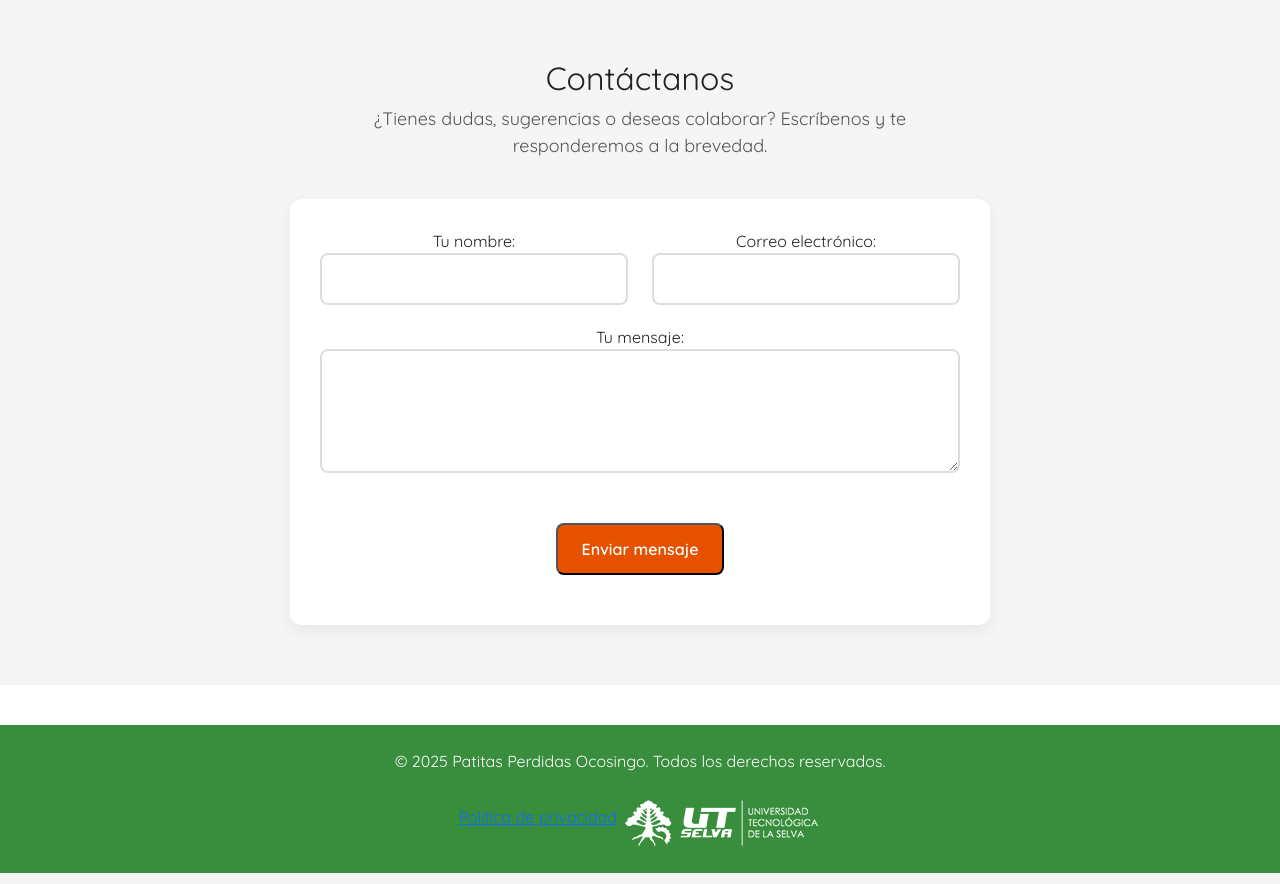
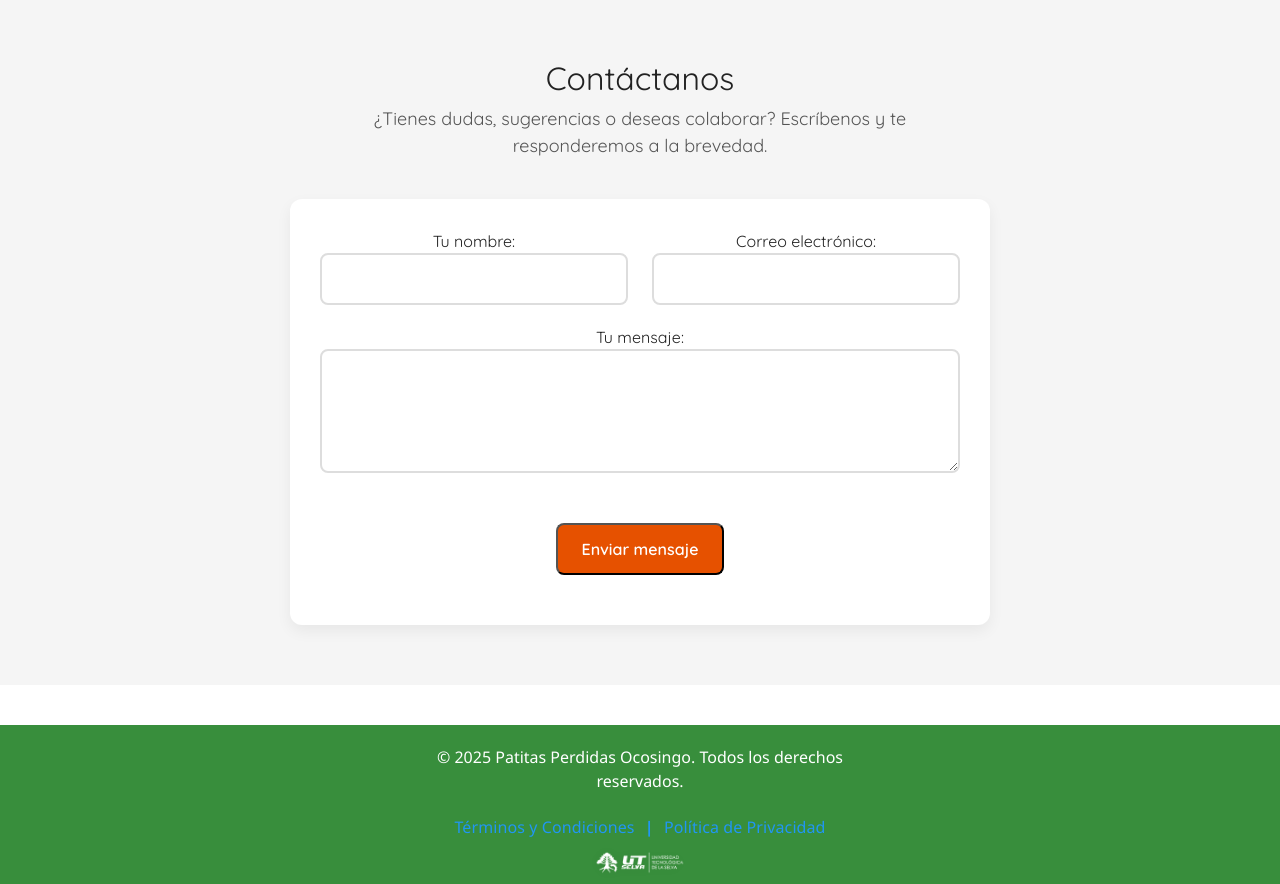
Before and after one commit to VoidedRumble66/HuellitasPerdidasOcosingo, a PHP site: page /contacto.php in a window 1280 px wide. Shown: the part 83-967 px from the top of the page. Run offline with PHP 8.4, Linux system fonts and the light colour scheme.

Commit message:
codigo para agregar el footer

```diff
--- a/css/estilo.css
+++ b/css/estilo.css
@@ -443,6 +443,58 @@ select:focus {
   padding: 20px 0;
   margin-top: 40px;
 }
+.footer {
+  background-color: var(--verde-principal);
+  color: #fff;
+  text-align: center;
+  padding: 20px 0 10px 0;
+  margin-top: 40px;
+  font-family: 'Segoe UI', Arial, sans-serif;
+  border-top: none;
+  box-shadow: none;
+}
+
+.footer-content {
+  max-width: 420px;
+  margin: 0 auto;
+  display: flex;
+  flex-direction: column;
+  align-items: center;
+  gap: 6px;
+}
+
+.footer-links {
+  margin: 0;
+  font-size: 1rem;
+  letter-spacing: 0.1px;
+}
+
+.footer-link {
+  color: #2196f3;
+  text-decoration: none;
+  font-weight: 500;
+  padding: 0 4px;
+  transition: color 0.2s;
+}
+
+.footer-link:hover,
+.footer-link:focus {
+  color: #1769aa;
+  text-decoration: underline;
+}
+
+.footer-separator {
+  color: #2196f3;
+  font-weight: bold;
+  padding: 0 2px;
+  user-select: none;
+}
+
+.img-utselva {
+  max-width: 90px;
+  margin-top: 6px;
+  filter: drop-shadow(0 1px 4px rgba(0,0,0,0.06));
+}
 
 /* ============================
    IMÁGENES UNIFORMES EN TARJETAS
--- a/php/footer.php
+++ b/php/footer.php
@@ -1,11 +1,15 @@
 <?php
 // footer.php — pie de página
 ?>
-<footer class="pie-pagina bg-secundario text-white text-center py-4 footer">
-  <div class="container contenedor">
+<footer class="footer">
+  <div class="footer-content">
     <p>&copy; 2025 Patitas Perdidas Ocosingo. Todos los derechos reservados.</p>
-    <a href="#" class="enlace-footer">Política de privacidad</a>
-    <img src="/img/logo-utselva.png" alt="Logo UTSelva" class="img-utselva mt-2">
+    <div class="footer-links">
+      <a href="#" class="footer-link">Términos y Condiciones</a>
+      <span class="footer-separator">|</span>
+      <a href="#" class="footer-link">Política de Privacidad</a>
+    </div>
+    <img src="/img/logo-utselva.png" alt="Logo UTSelva" class="img-utselva">
   </div>
 </footer>
 <!-- Scripts de Bootstrap guardados localmente -->
```
